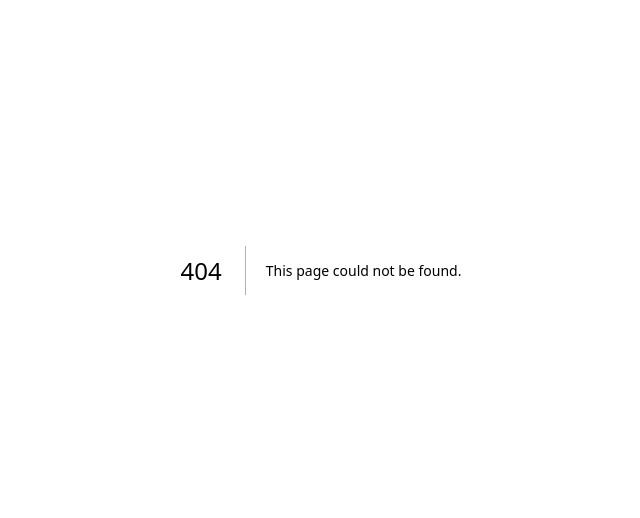
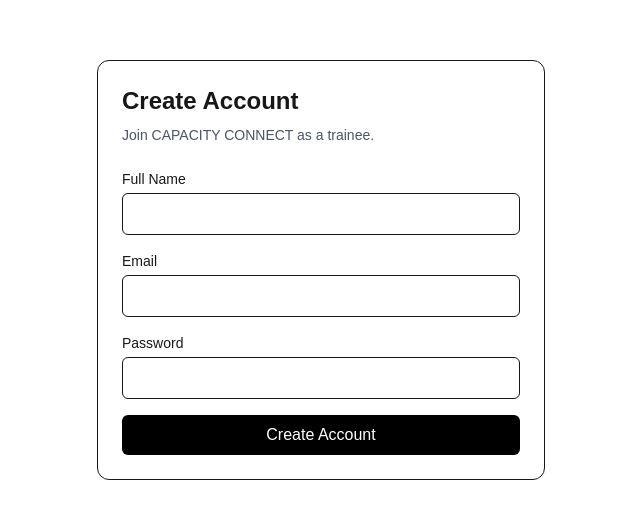
Before and after one commit to veer-cpu/capacity-connect, a Next.js app: page /signup in a window 1280 px wide. Before the commit this address had no page. Shown: the part 130-648 px from the top of the page, without its empty margins (319-959 px from the left). Built offline with nearby package versions, Linux system fonts and the light colour scheme; no server answers.

Commit message:
feat: add trainee signup

```diff
--- /dev/null
+++ b/app/signup/page.tsx
@@ -0,0 +1,115 @@
+"use client";
+
+import { useState } from "react";
+import { createClient } from "@/lib/supabase/client";
+
+export default function SignupPage() {
+  const supabase = createClient();
+
+  const [fullName, setFullName] = useState("");
+  const [email, setEmail] = useState("");
+  const [password, setPassword] = useState("");
+
+  const [message, setMessage] = useState("");
+  const [loading, setLoading] = useState(false);
+
+  async function handleSignup(e: React.FormEvent) {
+    e.preventDefault();
+
+    setLoading(true);
+    setMessage("");
+
+    const { error } = await supabase.auth.signUp({
+      email,
+      password,
+      options: {
+        data: {
+          full_name: fullName,
+        },
+      },
+    });
+
+    if (error) {
+      setMessage(error.message);
+      setLoading(false);
+      return;
+    }
+
+    setMessage(
+      "Signup successful. Check your email if confirmation is enabled."
+    );
+
+    setLoading(false);
+  }
+
+  return (
+    <main className="min-h-screen flex items-center justify-center p-6">
+      <div className="w-full max-w-md border rounded-xl p-6">
+        <h1 className="text-2xl font-semibold">Create Account</h1>
+
+        <p className="mt-2 text-sm text-gray-600">
+          Join CAPACITY CONNECT as a trainee.
+        </p>
+
+        <form onSubmit={handleSignup} className="mt-6 space-y-4">
+          <div>
+            <label className="block text-sm font-medium mb-1">
+              Full Name
+            </label>
+
+            <input
+              type="text"
+              value={fullName}
+              onChange={(e) => setFullName(e.target.value)}
+              required
+              className="w-full border rounded-md px-3 py-2"
+            />
+          </div>
+
+          <div>
+            <label className="block text-sm font-medium mb-1">
+              Email
+            </label>
+
+            <input
+              type="email"
+              value={email}
+              onChange={(e) => setEmail(e.target.value)}
+              required
+              className="w-full border rounded-md px-3 py-2"
+            />
+          </div>
+
+          <div>
+            <label className="block text-sm font-medium mb-1">
+              Password
+            </label>
+
+            <input
+              type="password"
+              value={password}
+              onChange={(e) => setPassword(e.target.value)}
+              required
+              minLength={6}
+              className="w-full border rounded-md px-3 py-2"
+            />
+          </div>
+
+          <button
+            type="submit"
+            disabled={loading}
+            className="w-full rounded-md bg-black text-white py-2 disabled:opacity-50"
+          >
+            {loading ? "Creating account..." : "Create Account"}
+          </button>
+        </form>
+
+        {message && (
+          <p className="mt-4 text-sm">
+            {message}
+          </p>
+        )}
+      </div>
+    </main>
+  );
+}
```
